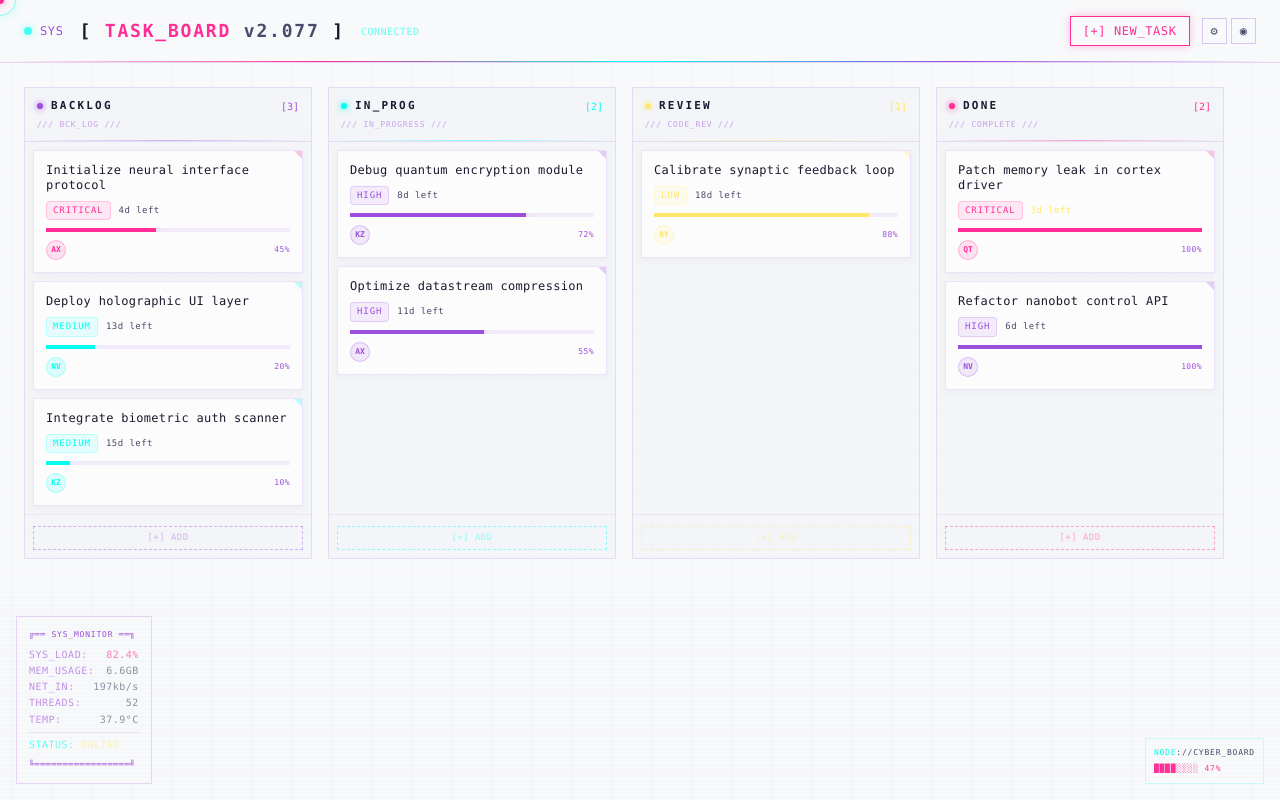
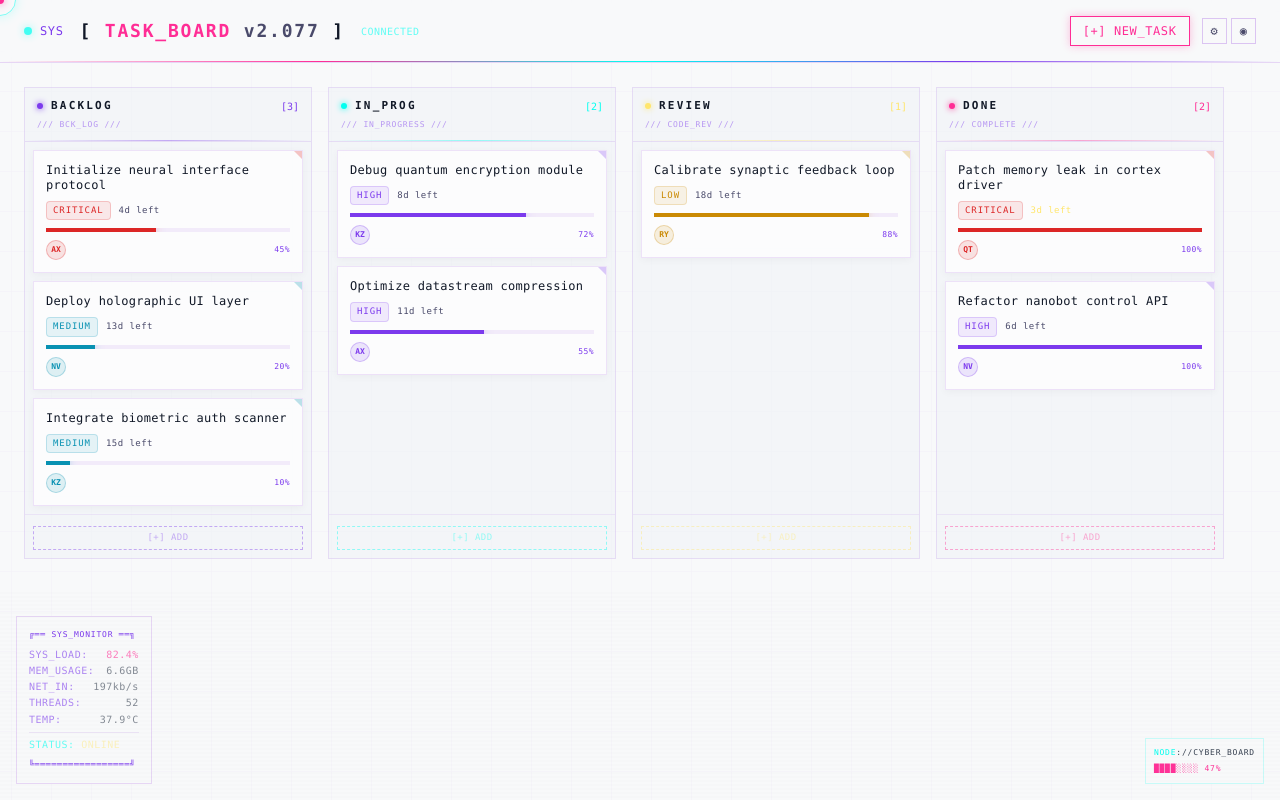
Before and after one commit to koriyoshi2041/cyberpunk-task-board, a React (Vite) app: page / in a window 1280 px wide. Built offline with nearby package versions, Linux system fonts and the light colour scheme.

Commit message:
fix: improve color contrast for better readability

```diff
--- a/src/App.tsx
+++ b/src/App.tsx
@@ -118,11 +118,11 @@ export default function App() {
             backdropFilter: 'blur(8px)',
           }}
         >
-          <div className="mb-1.5 font-mono text-[8px] tracking-widest" style={{ color: '#9d4edd' }}>
+          <div className="mb-1.5 font-mono text-[8px] tracking-widest" style={{ color: '#7c3aed' }}>
             ╔══ SYS_MONITOR ══╗
           </div>
           <SystemStats />
-          <div className="mt-1.5 font-mono text-[8px] tracking-widest" style={{ color: '#9d4edd' }}>
+          <div className="mt-1.5 font-mono text-[8px] tracking-widest" style={{ color: '#7c3aed' }}>
             ╚═════════════════╝
           </div>
         </div>
@@ -134,7 +134,7 @@ export default function App() {
           style={{
             borderColor: 'rgba(0,255,240,0.2)',
             backgroundColor: 'rgba(248,249,250,0.9)',
-            color: '#4a4a6a',
+            color: '#374151',
             backdropFilter: 'blur(8px)',
           }}
         >
@@ -169,7 +169,7 @@ export default function App() {
               className="w-full border bg-transparent px-3 py-2 font-mono text-sm tracking-wider outline-none"
               style={{
                 borderColor: 'rgba(157,78,221,0.3)',
-                color: '#1a1a2e',
+                color: '#111827',
               }}
               placeholder="ENTER_TASK_DESCRIPTION..."
               value={modalTitle}
@@ -180,7 +180,7 @@ export default function App() {
             <div className="mt-4 flex justify-end gap-2">
               <button
                 className="border px-3 py-1 font-mono text-[10px] tracking-wider"
-                style={{ borderColor: 'rgba(157,78,221,0.3)', color: '#4a4a6a' }}
+                style={{ borderColor: 'rgba(157,78,221,0.3)', color: '#374151' }}
                 onClick={() => setShowAddModal(false)}
               >
                 [ESC] CANCEL
--- a/src/components/Board/Column.tsx
+++ b/src/components/Board/Column.tsx
@@ -18,7 +18,7 @@ interface ColumnProps {
 }
 
 const COLUMN_COLORS: Record<ColumnId, string> = {
-  backlog: '#9d4edd',
+  backlog: '#7c3aed',
   in_progress: '#00fff0',
   review: '#ffe66d',
   done: '#ff2d95',
@@ -170,7 +170,7 @@ export function Column({
               className="font-mono text-[11px] font-bold tracking-[0.2em]"
               autoPlay={false}
             >
-              <span style={{ color: '#1a1a2e' }}>{column.title}</span>
+              <span style={{ color: '#111827' }}>{column.title}</span>
             </GlitchText>
           </div>
           <span
@@ -183,7 +183,7 @@ export function Column({
         </div>
         <div
           className="mt-1 font-mono text-[8px] tracking-widest"
-          style={{ color: '#9d4edd', opacity: 0.5 }}
+          style={{ color: '#7c3aed', opacity: 0.5 }}
         >
           {'///'} {column.label} {'///'}
         </div>
@@ -218,7 +218,7 @@ export function Column({
               className="flex-1 border bg-transparent px-2 py-1 font-mono text-[10px] tracking-wider outline-none"
               style={{
                 borderColor: accentColor,
-                color: '#1a1a2e',
+                color: '#111827',
                 boxShadow: `0 0 8px ${accentColor}33`,
               }}
               placeholder="ENTER_TASK_NAME..."
--- a/src/components/Board/TaskCard.tsx
+++ b/src/components/Board/TaskCard.tsx
@@ -151,7 +151,7 @@ export function TaskCard({
       <div className="mb-2 flex items-start justify-between">
         <h3
           className="font-mono text-xs font-medium leading-tight tracking-wide"
-          style={{ color: '#1a1a2e' }}
+          style={{ color: '#111827' }}
         >
           {task.title}
         </h3>
@@ -198,7 +198,7 @@ export function TaskCard({
         >
           {task.assignee}
         </div>
-        <span className="font-mono text-[8px] tracking-wider" style={{ color: '#9d4edd' }}>
+        <span className="font-mono text-[8px] tracking-wider" style={{ color: '#7c3aed' }}>
           {task.progress}%
         </span>
       </div>
--- a/src/components/Layout/Header.tsx
+++ b/src/components/Layout/Header.tsx
@@ -39,16 +39,16 @@ export function Header({ onAddTask, onMouseEnterButton, onMouseLeaveButton }: He
       <div className="flex items-center gap-4">
         <div
           className="flex items-center gap-2 font-mono text-xs tracking-wider"
-          style={{ color: '#9d4edd' }}
+          style={{ color: '#7c3aed' }}
         >
           <span className="inline-block h-2 w-2 animate-pulse rounded-full" style={{ backgroundColor: '#00fff0', boxShadow: '0 0 8px rgba(0,255,240,0.6)' }} />
           <span>SYS</span>
         </div>
         <GlitchText as="h1" className="font-mono text-lg font-bold tracking-widest" autoPlay>
-          <span style={{ color: '#1a1a2e' }}>{'[ '}</span>
+          <span style={{ color: '#111827' }}>{'[ '}</span>
           <span style={{ color: '#ff2d95' }}>TASK_BOARD</span>
           <span style={{ color: '#4a4a6a' }}> v2.077</span>
-          <span style={{ color: '#1a1a2e' }}>{' ]'}</span>
+          <span style={{ color: '#111827' }}>{' ]'}</span>
         </GlitchText>
         {titleRevealed && (
           <span
@@ -78,10 +78,10 @@ export function Header({ onAddTask, onMouseEnterButton, onMouseLeaveButton }: He
           className="flex items-center gap-1 font-mono text-xs"
           style={{ color: '#4a4a6a' }}
         >
-          <span className="cursor-none border px-2 py-1 transition-colors hover:border-[#9d4edd]" style={{ borderColor: 'rgba(157,78,221,0.3)' }}>
+          <span className="cursor-none border px-2 py-1 transition-colors hover:border-[#7c3aed]" style={{ borderColor: 'rgba(157,78,221,0.3)' }}>
             ⚙
           </span>
-          <span className="cursor-none border px-2 py-1 transition-colors hover:border-[#9d4edd]" style={{ borderColor: 'rgba(157,78,221,0.3)' }}>
+          <span className="cursor-none border px-2 py-1 transition-colors hover:border-[#7c3aed]" style={{ borderColor: 'rgba(157,78,221,0.3)' }}>
             ◉
           </span>
         </div>
@@ -90,7 +90,7 @@ export function Header({ onAddTask, onMouseEnterButton, onMouseLeaveButton }: He
       <div
         className="absolute bottom-0 left-0 h-[1px]"
         style={{
-          background: 'linear-gradient(90deg, transparent, #ff2d95, #00fff0, #9d4edd, transparent)',
+          background: 'linear-gradient(90deg, transparent, #ff2d95, #00fff0, #7c3aed, transparent)',
           width: '100%',
         }}
       />
--- a/src/components/UI/SystemStats.tsx
+++ b/src/components/UI/SystemStats.tsx
@@ -41,13 +41,13 @@ export function SystemStats() {
   }, [])
 
   return (
-    <div className="font-mono text-[10px] leading-relaxed tracking-wider opacity-60" style={{ color: '#4a4a6a' }}>
+    <div className="font-mono text-[10px] leading-relaxed tracking-wider opacity-60" style={{ color: '#374151' }}>
       {STATS.map((stat, i) => (
         <div key={stat.label} className="flex justify-between gap-3">
-          <span style={{ color: '#9d4edd' }}>{stat.label}:</span>
+          <span style={{ color: '#7c3aed' }}>{stat.label}:</span>
           <span
             className="tabular-nums transition-all duration-150"
-            style={{ color: i === 0 && parseFloat(values[i]) > 70 ? '#ff2d95' : '#4a4a6a' }}
+            style={{ color: i === 0 && parseFloat(values[i]) > 70 ? '#ff2d95' : '#374151' }}
           >
             {values[i]}{stat.unit}
           </span>
--- a/src/styles/globals.css
+++ b/src/styles/globals.css
@@ -4,13 +4,13 @@
   --bg-primary: #f8f9fa;
   --bg-secondary: #eef1f5;
   --cyber-pink: #ff2d95;
-  --cyber-cyan: #00fff0;
-  --cyber-purple: #9d4edd;
-  --cyber-yellow: #ffe66d;
+  --cyber-cyan: #00d4d4;
+  --cyber-purple: #7c3aed;
+  --cyber-yellow: #f59e0b;
   --glow-pink: 0 0 20px rgba(255, 45, 149, 0.4);
-  --glow-cyan: 0 0 20px rgba(0, 255, 240, 0.4);
-  --text-primary: #1a1a2e;
-  --text-secondary: #4a4a6a;
+  --glow-cyan: 0 0 20px rgba(0, 212, 212, 0.4);
+  --text-primary: #111827;
+  --text-secondary: #374151;
 }
 
 * {
--- a/src/types/task.ts
+++ b/src/types/task.ts
@@ -26,10 +26,10 @@ export const COLUMNS: readonly Column[] = [
 ] as const
 
 export const PRIORITY_COLORS: Record<Priority, string> = {
-  critical: '#ff2d95',
-  high: '#9d4edd',
-  medium: '#00fff0',
-  low: '#ffe66d',
+  critical: '#dc2626',
+  high: '#7c3aed',
+  medium: '#0891b2',
+  low: '#ca8a04',
 }
 
 export const ASSIGNEES = ['AX', 'KZ', 'NV', 'RY', 'QT'] as const
```
Also changed, not shown: src/components/UI/TaskModal.tsx (+16 -16 lines).
